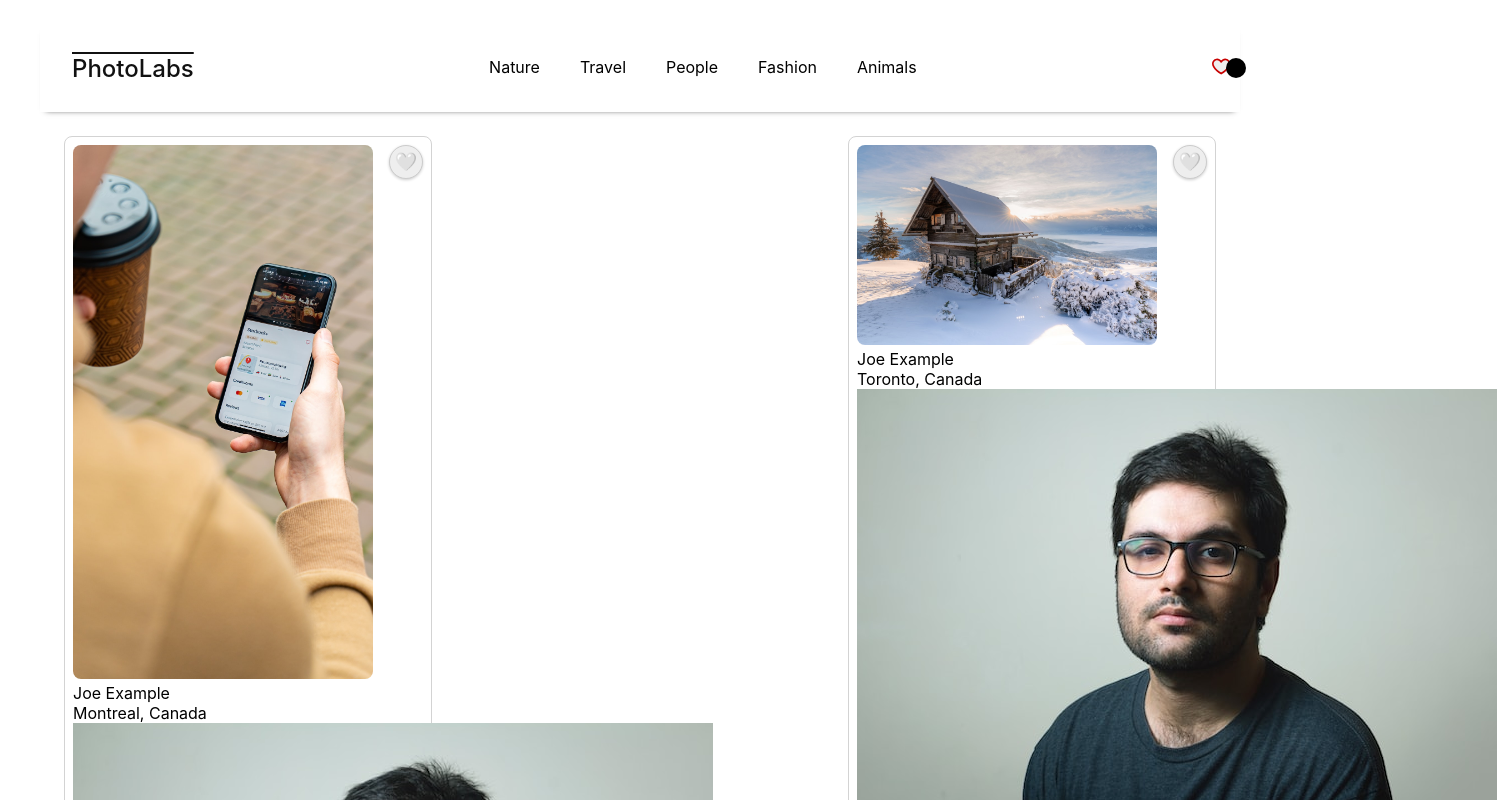
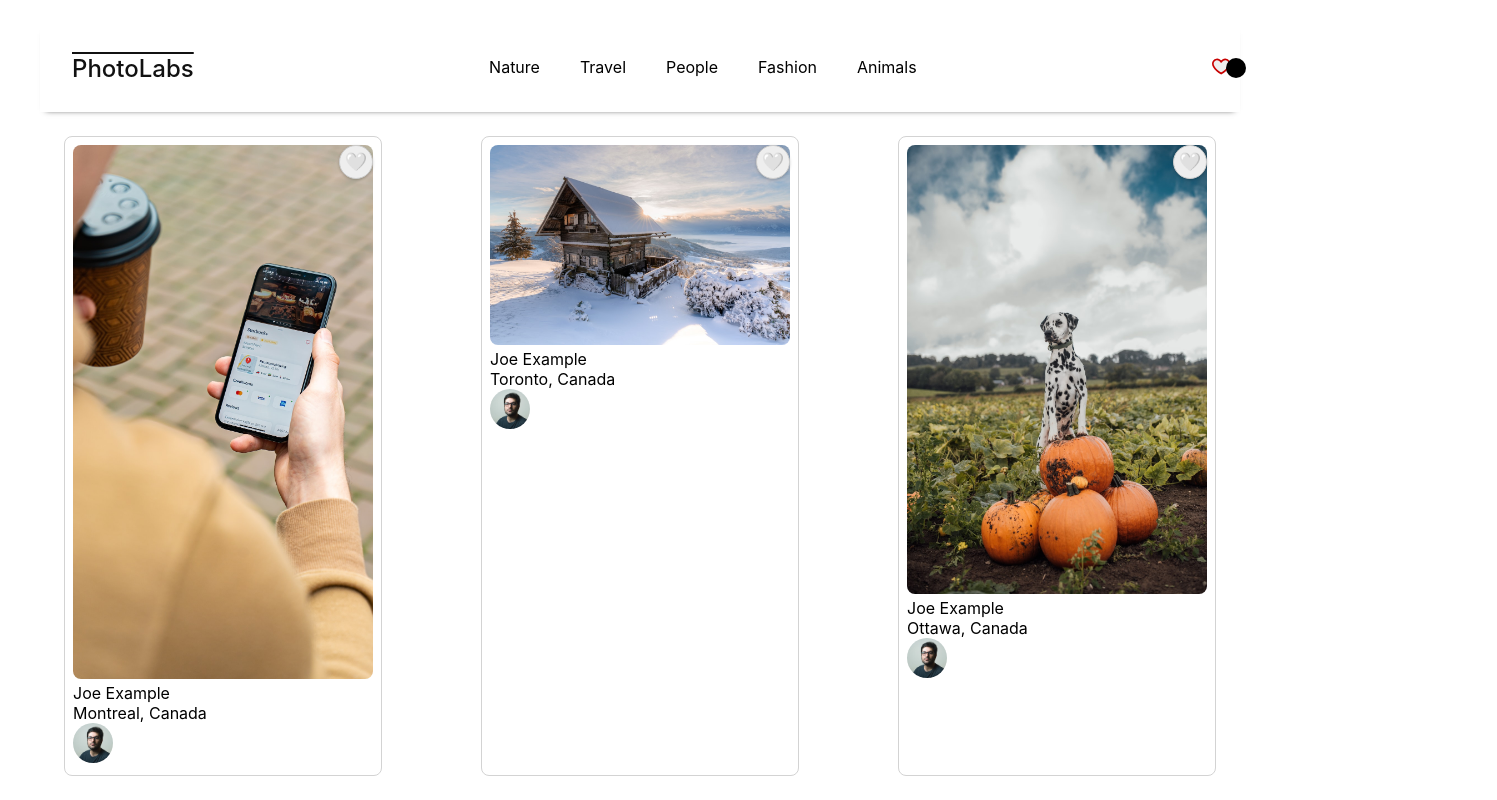
Before and after one commit to Gladdy17/Photolabs, a React (Vite) app in the folder frontend/: page / in a window 1280 px wide. Shown: the top 800 px of the page, 1497 px wide, since content can reach past the window. Built offline with nearby package versions, Linux system fonts and the light colour scheme.

Commit message:
Storing Favourited Photos Globally

```diff
--- a/frontend/src/App.jsx
+++ b/frontend/src/App.jsx
@@ -1,50 +1,22 @@
 // frontend/src/App.jsx
-import React from 'react';
+import React, { useState } from 'react';
 import HomeRoute from './components/HomeRoute';
-import TopNavigationBar from './components/TopNavigationBar';
-import TopicList from './components/TopicList';
-import PhotoList from './components/PhotoList';
 import photos from './mocks/photos';
 import topics from './mocks/topics';
 import './App.scss';
 
-const sampleDataForPhotoList = [
-  {
-    id: "1",
-    location: { city: "Montreal", country: "Canada" },
-    imageSource: "/Image-1-Regular.jpeg",
-    username: "Joe Example",
-    profile: "/profile-1.jpg",
-  },
-  {
-    id: "2",
-    location: { city: "Toronto", country: "Canada" },
-    imageSource: "/Image-2-Regular.jpeg",
-    username: "Jane Doe",
-    profile: "/profile-2.jpg",
-  },
-  {
-    id: "3",
-    location: { city: "Vancouver", country: "Canada" },
-    imageSource: "/Image-3-Regular.jpeg",
-    username: "Sam Smith",
-    profile: "/profile-3.jpg",
-  },
-];
+const App = () => {
+  // Global state for favourited photos (an array of photo IDs)
+  const [favourites, setFavourites] = useState([]);
 
-const topicsData = [
-  { id: 1, slug: "topic-1", title: "Nature" },
-  { id: 2, slug: "topic-2", title: "Travel" },
-  { id: 3, slug: "topic-3", title: "People" },
-];
-
-const App = () => {
   return (
     <div className="App">
-      <HomeRoute photos={photos} topics={topics} />
-      {/* <TopNavigationBar /> */}
-      {/* <TopicList topics={topicsData} />
-      <PhotoList photos={sampleDataForPhotoList} /> */}
+      <HomeRoute
+        photos={photos}
+        topics={topics}
+        favourites={favourites}
+        setFavourites={setFavourites}
+      />
     </div>
   );
 };
--- a/frontend/src/styles/PhotoListItem.scss
+++ b/frontend/src/styles/PhotoListItem.scss
@@ -64,3 +64,12 @@
 .photo-list__fav-icon-svg.active {
   color: red;
 }
+
+/* frontend/src/styles/PhotoListItem.scss */
+.photo-list__user-profile {
+  width: 40px;       /* Adjust as needed */
+  height: 40px;      /* Adjust as needed */
+  object-fit: cover; /* Ensures the image is cropped nicely if it's not square */
+  border-radius: 50%; /* Makes it circular */
+  margin-right: 8px;  /* Optional spacing */
+}
```
